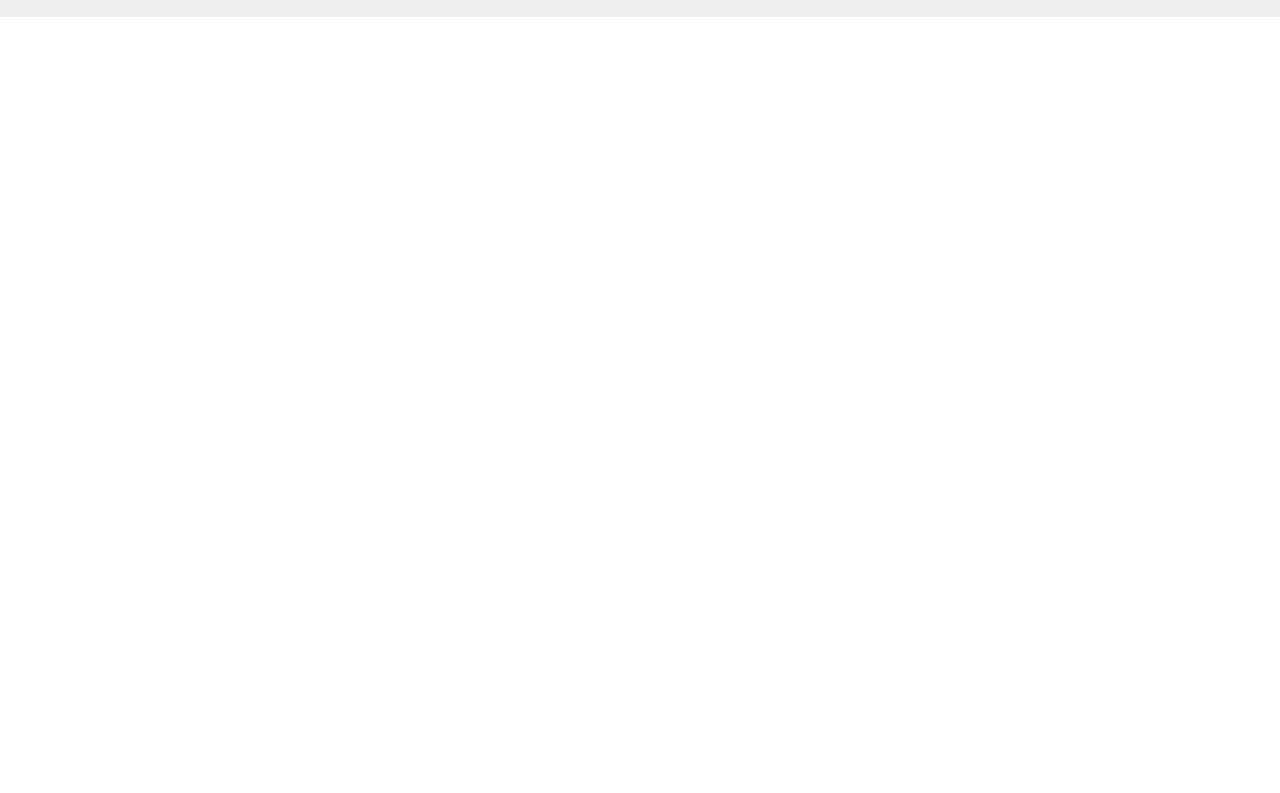
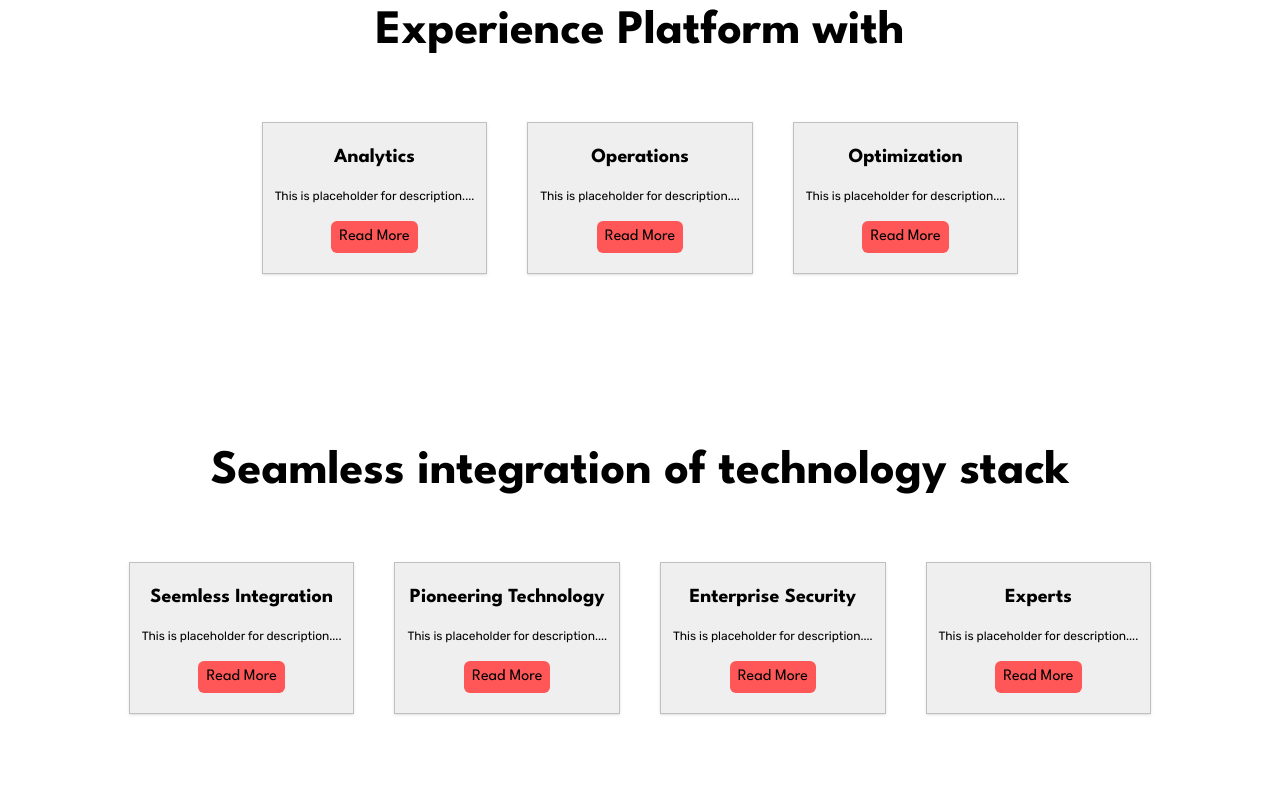
Before and after one commit to jigustore/jigu-store, a Next.js app: page / in a window 1280 px wide. Shown: the part 1067-1860 px from the top of the page. Before the commit the page ends 1084 px from the top, so only its background shows below. Built offline with nearby package versions, Linux system fonts and the light colour scheme.

Commit message:
add: basic home items placeholder (temp) elements

```diff
--- /dev/null
+++ b/app/components/Card.tsx
@@ -0,0 +1,14 @@
+interface ICard {
+    oClassName?: string;
+    children?: any;
+}
+
+const Card = ({ oClassName, children}: ICard) => {
+  return (
+    <div className={`flex flex-col justify-evenly items-center p-3 py-5 border border-theme-gray/40 shadow bg-theme-w-alt dark:bg-theme-black-alt gap-4 ${oClassName ? oClassName : ""}`}>
+        {children}
+    </div>
+  )
+}
+
+export default Card
--- a/app/page.tsx
+++ b/app/page.tsx
@@ -1,5 +1,7 @@
 import Link from "next/link";
 import CommingSoon from "./components/CommingSoon";
+import { _homeItems1, _homeItems2 } from "@/lib/data/_homeItems";
+import Card from "./components/Card";
 
 export default function Home() {
   return (
@@ -8,7 +10,8 @@ export default function Home() {
         <div className="absolute w-full h-screen -top-5 left-0 opacity-10 bg-theme-black/10 -z-10 overflow-hidden">
           <img src="/images/landing.png" className="min-h-full object-cover" />
         </div>
-        <div>
+        <div className="h-screen flex flex-col justify-around items-center">
+          <div>
           <span className="font-semibold text-xl">
             Build Unthinkable with
           </span>
@@ -19,9 +22,45 @@ export default function Home() {
         <Link
           href="/services"
           className="bg-theme-alt text-theme-w text-xl hover:bg-theme p-3 px-5 font-semibold rounded-md duration-300"
-        >
+          >
           Browse Services
         </Link>
+          </div>
+
+        <div className="w-full min-h-32 p-4 bg-theme">
+          <h2 className="font-bold text-4xl">Nepalese trusted brand</h2>
+          <p>Supporting every technological revolution. </p>
+        </div>
+
+        <section className="h-[50vh] flex flex-col justify-evenly items-center my-5 min-h-[50%]">
+            <h1 className="text-5xl font-bold">Experience Platform with</h1>
+          <div className="flex flex-row flex-wrap justify-evenly items-center gap-10">
+            {_homeItems1.map((item, ind) => {
+              return (
+                <Card key={ind}>
+                  <h2 className="font-bold text-xl">{item.title}</h2>
+                  <p className="font-main-alt text-vs">{item.description || "This is placeholder for description...."}</p>
+                  <Link href={item.url} className="bg-theme p-1 px-2 rounded-md hover:-translate-y-0.5 duration-300">Read More</Link>
+                </Card>
+              )
+            })}
+          </div>
+        </section>
+
+        <section className="h-[50vh] flex flex-col justify-evenly items-center my-5 min-h-[50%]">
+            <h1 className="text-5xl font-bold">Seamless integration of technology stack</h1>
+          <div className="flex flex-row flex-wrap justify-evenly items-center gap-10">
+            {_homeItems2.map((item, ind) => {
+              return (
+                <Card key={ind}>
+                  <h2 className="font-bold text-xl">{item.title}</h2>
+                  <p className="font-main-alt text-vs">{item.description || "This is placeholder for description...."}</p>
+                  <Link href={item.url} className="bg-theme p-1 px-2 rounded-md hover:-translate-y-0.5 duration-300">Read More</Link>
+                </Card>
+              )
+            })}
+          </div>
+        </section>
       </main>
       <CommingSoon oClassName="">
         Other Update Comming Soon!
--- /dev/null
+++ b/lib/data/_homeItems.ts
@@ -0,0 +1,40 @@
+export const _homeItems1 = [
+    {
+        title: "Analytics",
+        description: "",
+        url: ""
+    },
+    {
+        title: "Operations",
+        description: "",
+        url: ""
+    },
+    {
+        title: "Optimization",
+        description: "",
+        url: ""
+    },
+];
+
+export const _homeItems2 = [
+    {
+        title: "Seemless Integration",
+        description: "",
+        url: ""
+    },
+    {
+        title: "Pioneering Technology",
+        description: "",
+        url: ""
+    },
+    {
+        title: "Enterprise Security",
+        description: "",
+        url: ""
+    },
+    {
+        title: "Experts",
+        description: "",
+        url: ""
+    },
+];
```
